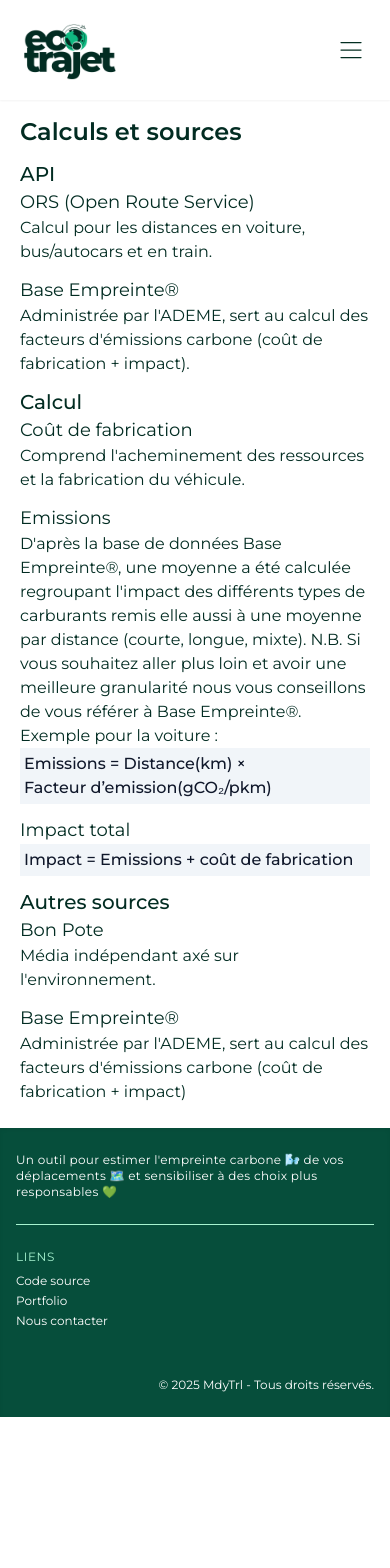
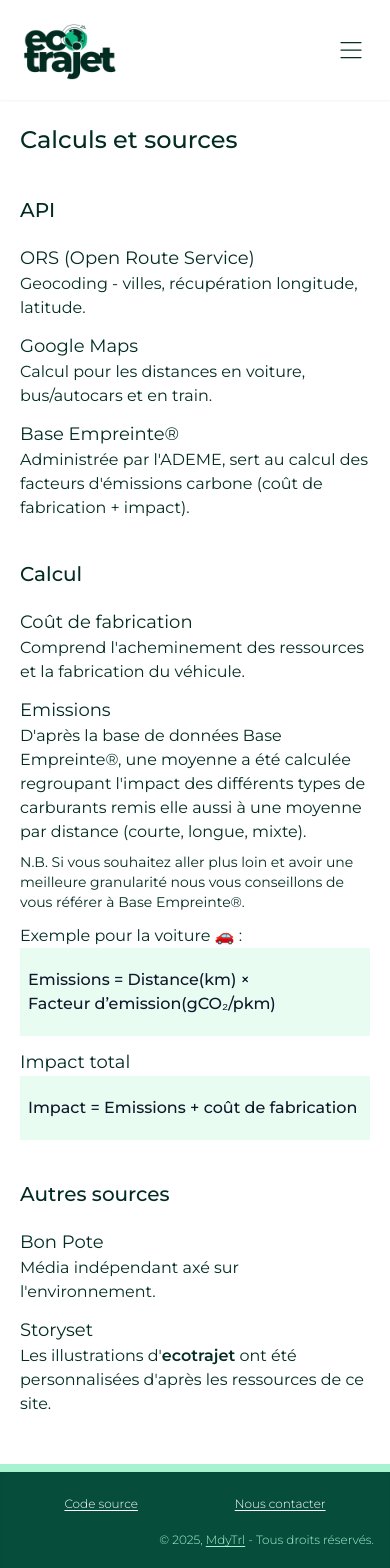
Before and after one commit to MandyTrl/ecotrajet, a Next.js app: page /calculs-et-sources in a window 390 px wide. Shown: the top 1568 px of the page. Before the commit the page ends 1417 px from the top, so only its background shows below. Built offline with nearby package versions, Linux system fonts and the light colour scheme.

Commit message:
makeup + init responsive + update Calcul et Ressources page

```diff
--- a/app/a-propos/page.tsx
+++ b/app/a-propos/page.tsx
@@ -4,7 +4,7 @@
 
 export default function Project() {
 	return (
-		<div className="my-6 flex flex-col gap-y-10">
+		<div className="w-full flex flex-col gap-y-10">
 			<div className="flex flex-col">
 				<h1 className="text-2xl font-medium">À propos</h1>
 				<Image
--- a/app/calculs-et-sources/page.tsx
+++ b/app/calculs-et-sources/page.tsx
@@ -1,14 +1,18 @@
 export default function CalculationAndSources() {
 	return (
-		<div className="my-4">
-			<h1 className="text-2xl font-semibold">Calculs et sources</h1>
+		<div className="w-full flex flex-col gap-y-10">
+			<h1 className="text-2xl font-medium">Calculs et sources</h1>
 
-			<div className="my-3">
-				<h2 className="text-xl font-medium">API</h2>
+			<div className="flex flex-col gap-y-3">
+				<h2 className="text-xl font-medium mb-2">API</h2>
 
-				<div className="flex flex-col gap-3">
+				<div className="flex flex-col gap-y-3">
 					<div>
 						<h3 className="text-lg">ORS (Open Route Service)</h3>
+						<p>Geocoding - villes, récupération longitude, latitude.</p>
+					</div>
+					<div>
+						<h3 className="text-lg">Google Maps</h3>
 						<p>
 							Calcul pour les distances en voiture, bus/autocars et en train.
 						</p>
@@ -23,10 +27,10 @@
 				</div>
 			</div>
 
-			<div className="my-3">
-				<h2 className="text-xl font-medium">Calcul</h2>
+			<div className="flex flex-col gap-y-3">
+				<h2 className="text-xl font-medium mb-2">Calcul</h2>
 
-				<div className="flex flex-col gap-3">
+				<div className="flex flex-col gap-y-3">
 					<div>
 						<h3 className="text-lg">Coût de fabrication</h3>
 						<p>
@@ -39,35 +43,39 @@
 						D&apos;après la base de données Base Empreinte®, une moyenne a été
 						calculée regroupant l&apos;impact des différents types de carburants
 						remis elle aussi à une moyenne par distance (courte, longue, mixte).
-						N.B. Si vous souhaitez aller plus loin et avoir une meilleure
-						granularité nous vous conseillons de vous référer à Base Empreinte®.
-						Exemple pour la voiture :
-						<p className="bg-slate-100 text-slate-900 p-1 font-medium">
+						<p className="mt-2 text-sm">
+							N.B. Si vous souhaitez aller plus loin et avoir une meilleure
+							granularité nous vous conseillons de vous référer à Base
+							Empreinte®.
+						</p>
+						<p className="mt-3">Exemple pour la voiture 🚗 :</p>
+						<p className="bg-[#E8FCF2] text-slate-900 py-5 px-2 font-medium">
 							Emissions = Distance(km) × Facteur d’emission(gCO₂/pkm)
 						</p>
 					</div>
 					<div>
 						<h3 className="text-lg">Impact total</h3>
-						<p className="bg-slate-100 text-slate-900 p-1 font-medium">
+						<p className="bg-[#E8FCF2] text-slate-900 py-5 px-2 font-medium">
 							Impact = Emissions + coût de fabrication
 						</p>
 					</div>
 				</div>
 			</div>
 
-			<div className="my-3">
-				<h2 className="text-xl font-medium">Autres sources</h2>
+			<div className="flex flex-col gap-y-3">
+				<h2 className="text-xl font-medium mb-2">Autres sources</h2>
 
-				<div className="flex flex-col gap-3">
+				<div className="flex flex-col gap-y-3">
 					<div>
 						<h3 className="text-lg">Bon Pote</h3>
 						<p>Média indépendant axé sur l&apos;environnement.</p>
 					</div>
 					<div>
-						<h3 className="text-lg">Base Empreinte®</h3>
+						<h3 className="text-lg">Storyset</h3>
 						<p>
-							Administrée par l&apos;ADEME, sert au calcul des facteurs
-							d&apos;émissions carbone (coût de fabrication + impact)
+							Les illustrations d&apos;
+							<span className="font-semibold">ecotrajet</span> ont été
+							personnalisées d&apos;après les ressources de ce site.
 						</p>
 					</div>
 				</div>
--- a/app/components/HeadSection.tsx
+++ b/app/components/HeadSection.tsx
@@ -2,7 +2,7 @@
 
 export const HeadSection = () => {
 	return (
-		<div>
+		<div className="w-full">
 			<p className="my-4 text-xl font-medium">
 				Compare l&apos;empreinte carbone de ton prochain voyage
 			</p>
--- a/app/components/UI/Button.tsx
+++ b/app/components/UI/Button.tsx
@@ -11,7 +11,7 @@
 		<button
 			aria-label={`button action : ${text}`}
 			onClick={onClick}
-			className="w-full rounded-xl bg-emerald-600 text-white mt-6 mb-4 p-2 border border-transparent hover:bg-emerald-900 hover:text-white ease-in-out duration-150 transition-color disabled:bg-gray-100 disabled:text-emerald-900/70"
+			className="w-full rounded-xl bg-emerald-600 text-white mt-6 mb-4 p-2 border border-transparent hover:bg-emerald-900 hover:text-white ease-in-out duration-150 transition-color disabled:bg-gray-100 disabled:text-gray-500"
 			disabled={disabled}>
 			{text}
 		</button>
--- a/app/components/UI/Footer.tsx
+++ b/app/components/UI/Footer.tsx
@@ -2,33 +2,31 @@
 
 export const Footer = () => {
 	return (
-		<footer className="w-full h-fit mt-6 py-6 flex flex-col bg-emerald-900 text-white p-4 shadow-inner text-xs">
-			<p className="pb-6 tracking-wide">
-				Un outil pour estimer l&apos;empreinte carbone 🌬️ de vos déplacements 🗺️
-				et sensibiliser à des choix plus responsables 💚
-			</p>
-
-			<div className="mb-4 flex flex-col border-t border-emerald-200 pt-6">
-				<h4 className="uppercase tracking-wider text-emerald-200 mb-2">
-					Liens
-				</h4>
-
-				<div className="mb-4 flex flex-col gap-y-1">
+		<footer className="w-full h-fit mt-6 px-4 py-6 md:p-14 gap-y-5 flex flex-col md:flex-row items-center justify-between font-light bg-emerald-900 text-white text-xs shadow-inner border-t-8 border-emerald-200">
+			<div className="w-full flex items-center justify-around md:justify-between *:duration-150 *:ease-in-out *:transform-color ">
 				<Link
 					href="https://github.com/MandyTrl/ecotrajet"
-						className="hover:underline">
+					target="_blank"
+					className="underline underline-offset-2	decoration-1 hover:text-emerald-200">
 					Code source
 				</Link>
-					<Link href="https://mdytrl.com" className="hover:underline">
-						Portfolio
-					</Link>
-					<Link href="mailto:thorelmandy@gmail.com" className="hover:underline">
+				<Link
+					href="mailto:thorelmandy@gmail.com"
+					className="underline underline-offset-2	decoration-1 hover:text-emerald-200">
 					Nous contacter
 				</Link>
 			</div>
-			</div>
 
-			<p className="mt-4 text-right">© 2025 MdyTrl - Tous droits réservés.</p>
+			<p className="w-full text-emerald-200 text-right">
+				© 2025,{" "}
+				<Link
+					href="https://mdytrl.com"
+					target="_blank"
+					className="underline underline-offset-2	decoration-1 hover:text-white duration-150 ease-in-out transform-color ">
+					MdyTrl
+				</Link>{" "}
+				- Tous droits réservés.
+			</p>
 		</footer>
 	)
 }
--- a/app/components/UI/IconBtn.tsx
+++ b/app/components/UI/IconBtn.tsx
@@ -28,7 +28,7 @@
 			aria-label={`Mode de transport : ${transport}`}
 			onClick={onClick}
 			className={clsx(
-				"relative w-fit rounded-full p-2 border bg-emerald-100 ease-in-out duration-150 transition-all",
+				"relative w-fit rounded-lg p-2 border bg-emerald-100 ease-in-out duration-150 transition-all",
 				isActive
 					? "border-emerald-700"
 					: "border-transparent hover:border-emerald-900"
--- a/app/components/Navbar.tsx
+++ b/app/components/UI/Navbar.tsx
@@ -47,7 +47,7 @@
 					</div>
 				)}
 
-				<Navigation isShow={isShow} />
+				<Navigation isShow={isShow} handleIsShow={() => setIsShow(false)} />
 			</div>
 		</header>
 	)
--- a/app/components/Navigation.tsx
+++ b/app/components/UI/Navigation.tsx
@@ -3,9 +3,10 @@
 
 type NavigationProps = {
 	isShow: boolean
+	handleIsShow: () => void
 }
 
-export const Navigation = ({ isShow }: NavigationProps) => {
+export const Navigation = ({ isShow, handleIsShow }: NavigationProps) => {
 	return (
 		<nav
 			className={clsx(
@@ -18,14 +19,16 @@
 				<li className="group block">
 					<Link
 						href="/calculs-et-sources"
-						className="hover:scale-110 transition-transform duration-300 inline-block">
+						className="hover:scale-110 transition-transform duration-300 inline-block"
+						onClick={handleIsShow}>
 						Calcul et sources
 					</Link>
 				</li>
 				<li className="group block">
 					<Link
 						href="/a-propos"
-						className="hover:scale-110 transition-transform duration-300 inline-block">
+						className="hover:scale-110 transition-transform duration-300 inline-block"
+						onClick={handleIsShow}>
 						À Propos
 					</Link>
 				</li>
--- a/app/components/WalkingSection.tsx
+++ b/app/components/WalkingSection.tsx
@@ -9,6 +9,7 @@
 				width={300}
 				height={300}
 				alt="boy with dog walking"
+				className="justify-self-center"
 				priority
 			/>
 			<p className="text-sm mb-4 tracking-widder">
--- a/app/layout.tsx
+++ b/app/layout.tsx
@@ -2,7 +2,7 @@
 import { Montserrat } from "next/font/google"
 import "./globals.css"
 import { AppProviders } from "./utils/Context/index"
-import { Navbar } from "./components/Navbar"
+import { Navbar } from "./components/UI/Navbar"
 import { Footer } from "./components/UI/Footer"
 
 const montserrat = Montserrat({
@@ -26,7 +26,9 @@
 			<body className={`${montserrat.className} antialiased text-emerald-950`}>
 				<AppProviders>
 					<Navbar />
-					<main className="px-5">{children}</main>
+					<main className="px-5 py-6 lg:py-8 md:px-20 lg:px-36">
+						{children}
+					</main>
 					<Footer />
 				</AppProviders>
 			</body>
--- a/app/utils/calculateHarvesineDistance.ts
+++ b/app/utils/calculateHarvesineDistance.ts
@@ -3,10 +3,10 @@
 // La formule de haversine permet de déterminer la distance entre deux points d'une sphère, à partir de leurs longitudes et latitudes. Cette version se base sur le modèle WGS84 en prenant en compte l'aplatissement terrestre.
 
 export const calculateHaversineDistance = (
+	startLon: number,
 	startLat: number,
-	startLon: number,
-	endLat: number,
-	endLon: number
+	endLon: number,
+	endLat: number
 ): number => {
 	const toRad = (value: number) => (value * Math.PI) / 180
 
@@ -21,8 +21,8 @@
 		equatorialRadius * (1 - flattening * Math.sin(toRad(avgLat)) ** 2)
 
 	//formule de Haversine avec rayon ajusté
+	const distanceLon = toRad(endLon - startLon)
 	const distanceLat = toRad(endLat - startLat)
-	const distanceLon = toRad(endLon - startLon)
 	const a =
 		Math.sin(distanceLat / 2) ** 2 +
 		Math.cos(toRad(startLat)) *
```
Also changed, not shown: app/page.tsx (+8 -7 lines). Lines whose indentation alone changed are shown as unchanged.
